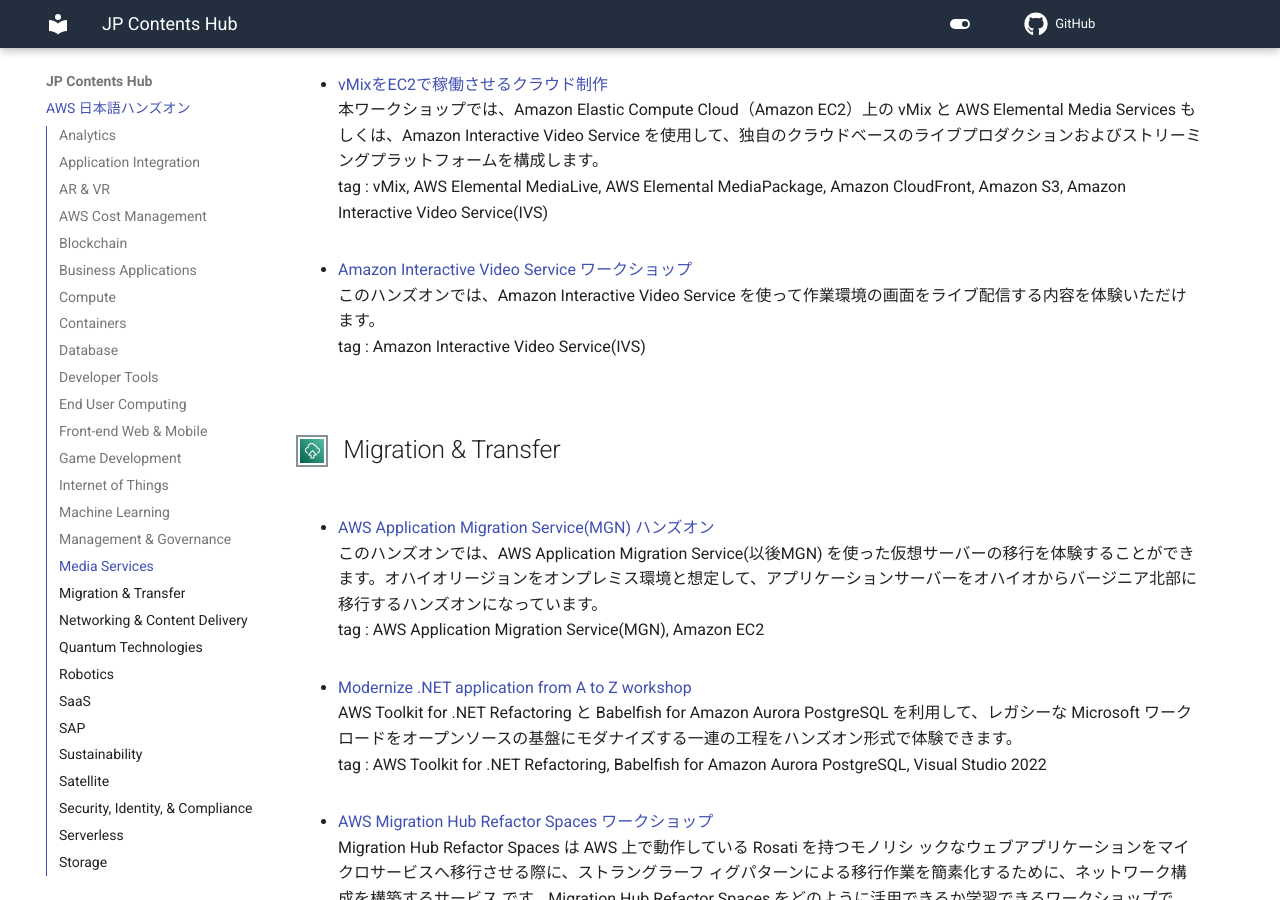
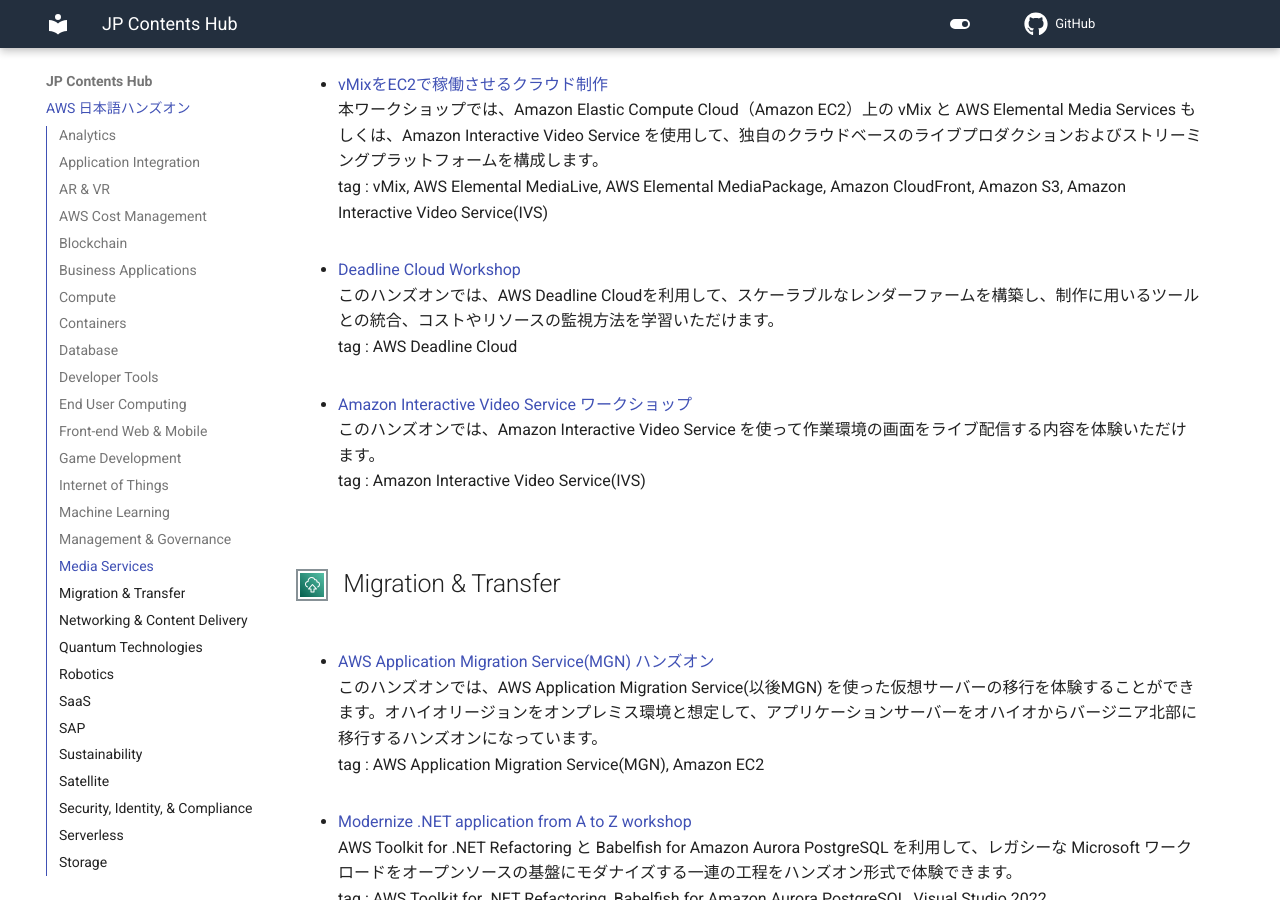
Before and after one commit to aws-samples/jp-contents-hub, an MkDocs documentation site: the page built from content/index.md, in a window 1280 px wide and 900 px high, scrolled down 26969 px. Built offline with MkDocs 1.6.1 and Material for MkDocs 9.7.7, drawn with Linux system fonts in a browser that asks for light colours; a script that is not in the unit is left out; comment, search, counter and statistics services are not loaded.

Commit message:
add: 新規ハンズオンコンテンツ追加

```diff
--- a/content/index.md
+++ b/content/index.md
@@ -688,6 +688,10 @@
 本ワークショップでは、Amazon Elastic Compute Cloud（Amazon EC2）上の vMix と AWS Elemental Media Services もしくは、Amazon Interactive Video Service を使用して、独自のクラウドベースのライブプロダクションおよびストリーミングプラットフォームを構成します。
 tag : vMix, AWS Elemental MediaLive, AWS Elemental MediaPackage, Amazon CloudFront, Amazon S3, Amazon Interactive Video Service(IVS)
 
+- <a href="https://catalog.us-east-1.prod.workshops.aws/workshops/fe98fbe4-2087-4eaf-b85a-6eba844fc6be/ja-JP" target="_blank" onclick="sendClickCount()" onauxclick="sendClickCount()">Deadline Cloud Workshop</a>
+このハンズオンでは、AWS Deadline Cloudを利用して、スケーラブルなレンダーファームを構築し、制作に用いるツールとの統合、コストやリソースの監視方法を学習いただけます。
+tag : AWS Deadline Cloud
+
 - <a href="https://github.com/harunobukameda/Amazon-IVS/blob/main/IVS%20Workshop.pdf" target="_blank" onclick="sendClickCount()" onauxclick="sendClickCount()">Amazon Interactive Video Service ワークショップ</a>
 このハンズオンでは、Amazon Interactive Video Service を使って作業環境の画面をライブ配信する内容を体験いただけます。
 tag : Amazon Interactive Video Service(IVS)
```
Also changed, not shown: README.md (+5 -0 lines), site/index.html, site/search/search_index.json, 1 other file.
